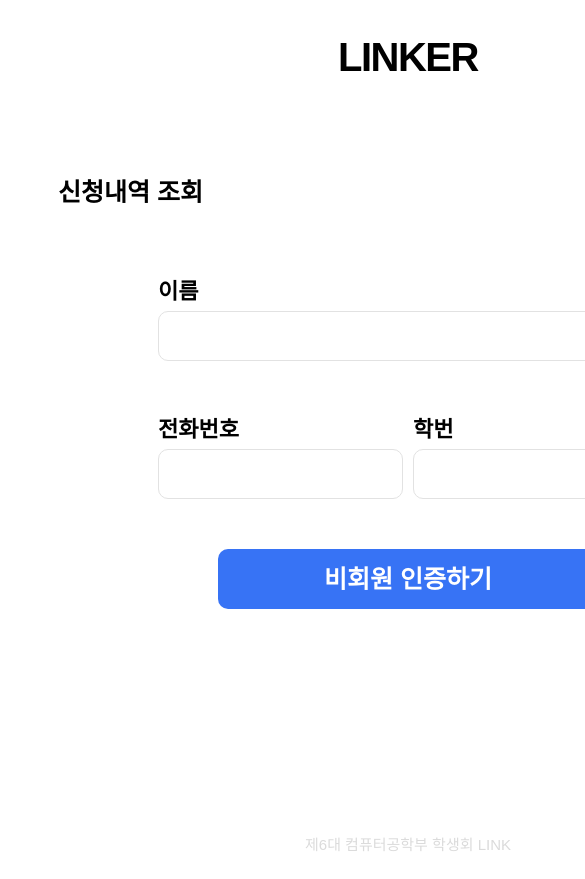
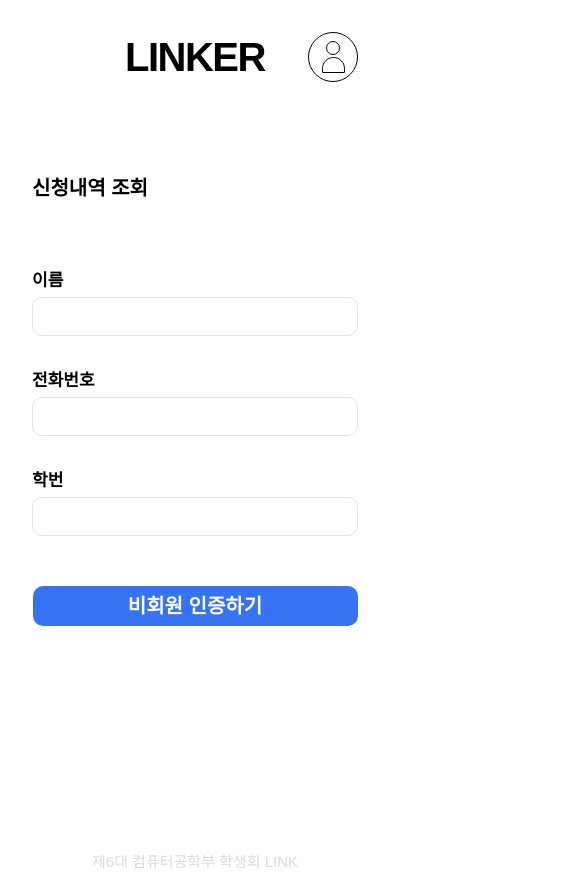
Before and after one commit to KU-CSE-LINK/Linker-Frontend, a React (Vite) app: page /guest in a window 390 px wide. Shown: the top 879 px of the page, 585 px wide, since content can reach past the window. Built offline with nearby package versions, Linux system fonts and the light colour scheme.

Commit message:
신청내역 조회 화면 반응형 구현

```diff
--- a/src/components/button/MenuButton.jsx
+++ b/src/components/button/MenuButton.jsx
@@ -1,7 +1,7 @@
 import 'react';
 import styled from 'styled-components';
 import PropTypes from 'prop-types';
-
+import { mediaQueries } from '../../styles/GlobalStyles';
 const Container = styled.button`
   display: flex;
   box-sizing: content-box;
@@ -25,6 +25,12 @@ const Container = styled.button`
     font-weight: 600;
     border: none;
   }
+  ${mediaQueries[0]} {
+    max-width: 210px;
+    aspect-ratio: 280/52;
+    font-size: 17px;
+    height: auto;
+  }
 `;
 
 const MenuButton = ({ children, onClick, type = 'button' }) => {
--- a/src/components/input/InputWithLabel.jsx
+++ b/src/components/input/InputWithLabel.jsx
@@ -2,7 +2,7 @@ import 'react';
 import styled from 'styled-components';
 import { forwardRef } from 'react';
 import PropTypes from 'prop-types';
-
+import { mediaQueries } from '../../styles/GlobalStyles';
 const Container = styled.div`
   display: flex;
   flex-direction: column;
@@ -12,6 +12,9 @@ const Container = styled.div`
 const Label = styled.label`
   font-size: 22px;
   font-weight: 600;
+  ${mediaQueries[0]} {
+    font-size: 17px;
+  }
 `;
 
 const Input = styled.input`
@@ -19,6 +22,9 @@ const Input = styled.input`
   height: 46px;
   border-radius: 10px;
   border: 1px solid #e2e2e2;
+  ${mediaQueries[1]} {
+    height: 35px;
+  }
 `;
 
 const InputWithLabel = forwardRef(({ text, width }, ref) => {
--- a/src/pages/guest/Guest.styles.jsx
+++ b/src/pages/guest/Guest.styles.jsx
@@ -1,5 +1,5 @@
 import styled from 'styled-components';
-
+import { mediaQueries } from '../../styles/GlobalStyles';
 export const Container = styled.div`
   display: flex;
   flex-direction: column;
@@ -7,11 +7,18 @@ export const Container = styled.div`
   padding: 0 50px;
   gap: 65px;
   box-sizing: border-box;
+  ${mediaQueries[1]} {
+    width: 100%;
+    padding: 0 24px;
+  }
 `;
 
 export const TitleText = styled.span`
   font-size: 25px;
   font-weight: 700;
+  ${mediaQueries[0]} {
+    font-size: 20px;
+  }
 `;
 
 export const InputContainer = styled.div`
@@ -21,10 +28,18 @@ export const InputContainer = styled.div`
   grid-template-columns: 1fr 1fr;
   grid-column-gap: 10px;
   grid-row-gap: 50px;
+  ${mediaQueries[1]} {
+    width: 100%;
+    grid-template-columns: 1fr;
+    grid-row-gap: 30px;
+  }
 `;
 
 export const InputPanel = styled.div`
   grid-column: ${({ fill = 1 }) => `${fill} span / ${fill} span`};
+  ${mediaQueries[1]} {
+    grid-column: 1 / -1;
+  }
 `;
 
 export const SubmitButton = styled.div`
@@ -38,6 +53,12 @@ export const SubmitButton = styled.div`
   font-weight: 700;
   line-height: 60px;
   cursor: pointer;
+  ${mediaQueries[1]} {
+    width: 325px;
+    height: 40px;
+    font-size: 20px;
+    line-height: 40px;
+  }
 `;
 
 export const SubContainer = styled.div`
--- a/src/pages/main/Main.styles.jsx
+++ b/src/pages/main/Main.styles.jsx
@@ -10,12 +10,6 @@ export const Container = styled.div`
   ${mediaQueries[1]} {
     width: 100%;
     padding: 0 24px;
-    gap: 100px;
-  }
-
-  ${mediaQueries[0]} {
-    padding: 0 16px;
-    gap: 60px;
   }
 `;
 
--- a/src/styles/GlobalStyles.jsx
+++ b/src/styles/GlobalStyles.jsx
@@ -23,6 +23,8 @@ export const GlobalStyles = createGlobalStyle`
 
   ${mediaQueries[0]} {
     max-width: 576px;
+    margin :auto;
+    height: 100%;
   }
   }
 `;
```
